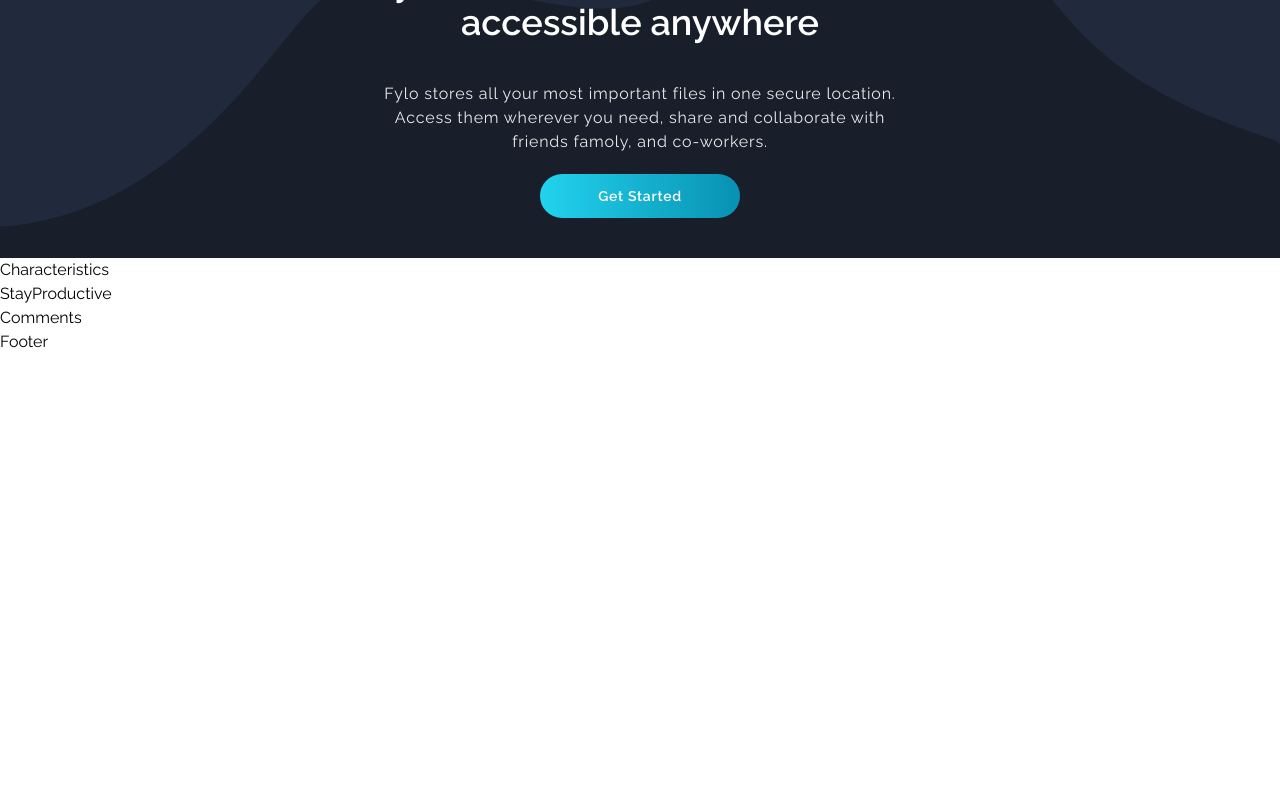
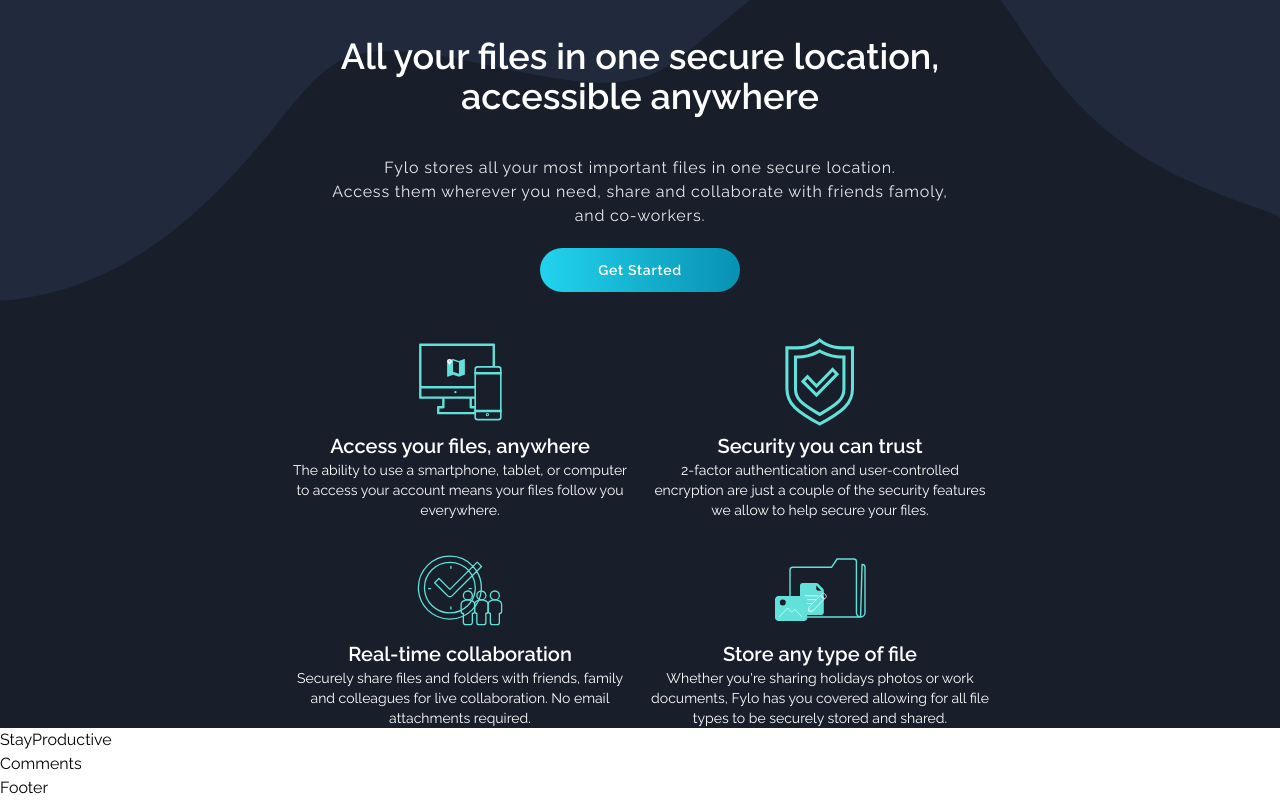
Before and after one commit to makiwebdeveloper/fylo-landing-page, a React (Vite) app: page / in a window 1280 px wide. Shown: the part 679-1479 px from the top of the page. Before the commit the page ends 1033 px from the top, so only its background shows below. Built offline with nearby package versions, Linux system fonts and the light colour scheme.

Commit message:
Features

```diff
--- /dev/null
+++ b/src/constants/index.ts
@@ -0,0 +1,33 @@
+import IconSecurity from "../assets/icon-security.svg";
+import IconCollaboration from "../assets/icon-collaboration.svg";
+import IconAnyFile from "../assets/icon-any-file.svg";
+import IconAccessAnywhere from "../assets/icon-access-anywhere.svg";
+
+export const navbarLinks = ["features", "team", "sign in"];
+
+export const features = [
+  {
+    img: IconAccessAnywhere,
+    title: "Access your files, anywhere",
+    description:
+      "The ability to use a smartphone, tablet, or computer to access your account means your files follow you everywhere.",
+  },
+  {
+    img: IconSecurity,
+    title: "Security you can trust",
+    description:
+      "2-factor authentication and user-controlled encryption are just a couple of the security features we allow to help secure your files.",
+  },
+  {
+    img: IconCollaboration,
+    title: "Real-time collaboration",
+    description:
+      "Securely share files and folders with friends, family and colleagues for live collaboration. No email attachments required.",
+  },
+  {
+    img: IconAnyFile,
+    title: "Store any type of file",
+    description:
+      "Whether you're sharing holidays photos or work documents, Fylo has you covered allowing for all file types to be securely stored and shared.",
+  },
+];
--- a/src/index.css
+++ b/src/index.css
@@ -2,6 +2,10 @@
 @tailwind components;
 @tailwind utilities;
 
+html {
+  scroll-behavior: smooth;
+}
+
 body {
   @apply font-raleway;
 }
--- a/src/sections/Features.tsx
+++ b/src/sections/Features.tsx
@@ -1,7 +1,26 @@
 import { FC } from "react";
+import { features } from "../constants";
 
-const Characteristics: FC = () => {
-  return <div>Characteristics</div>;
+const Features: FC = () => {
+  return (
+    <section id="features" className="bg-background-200">
+      <div className="grid grid-cols-2 grid-rows-2 gap-5 md:w-[700px] mx-auto p-10 md:p-0">
+        {features.map((feature) => (
+          <div key={feature.img} className="text-center">
+            <div className="mx-auto w-[100px] h-[100px] flex items-center justify-center">
+              <img src={feature.img} />
+            </div>
+            <p className="text-white text-lg md:text-xl font-semibold ">
+              {feature.title}
+            </p>
+            <p className="text-white text-xs md:text-sm">
+              {feature.description}
+            </p>
+          </div>
+        ))}
+      </div>
+    </section>
+  );
 };
 
-export default Characteristics;
+export default Features;
--- a/src/sections/Header.tsx
+++ b/src/sections/Header.tsx
@@ -6,7 +6,7 @@
 const Header: FC = () => {
   return (
     <header className="bg-background-100 min-h-screen p-10 relative">
-      <div className="relative z-[1] md:w-[600px] mx-auto text-center">
+      <div className="relative z-[1] md:w-[700px] mx-auto text-center">
         <img src={PresentationImg} alt="presentation" />
         <h1 className="text-white text-4xl font-semibold mt-10">
           All your files in one secure location,
--- a/src/sections/Navbar.tsx
+++ b/src/sections/Navbar.tsx
@@ -1,7 +1,6 @@
 import { FC } from "react";
 import Logo from "../assets/logo.svg";
-
-const navbarLinks = ["features", "team", "sign in"];
+import { navbarLinks } from "../constants";
 
 const Navbar: FC = () => {
   return (
--- a/tailwind.config.js
+++ b/tailwind.config.js
@@ -8,7 +8,7 @@
     colors: {
       background: {
         100: "#202a3c",
-        200: "#1c2431",
+        200: "#181f2a",
         300: "#181f2a",
       },
       white: colors.white,
```
